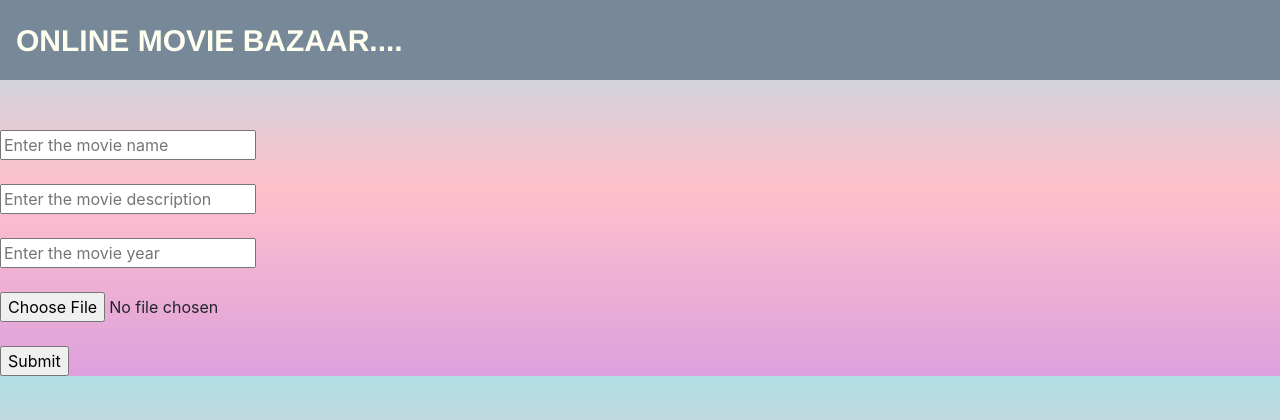
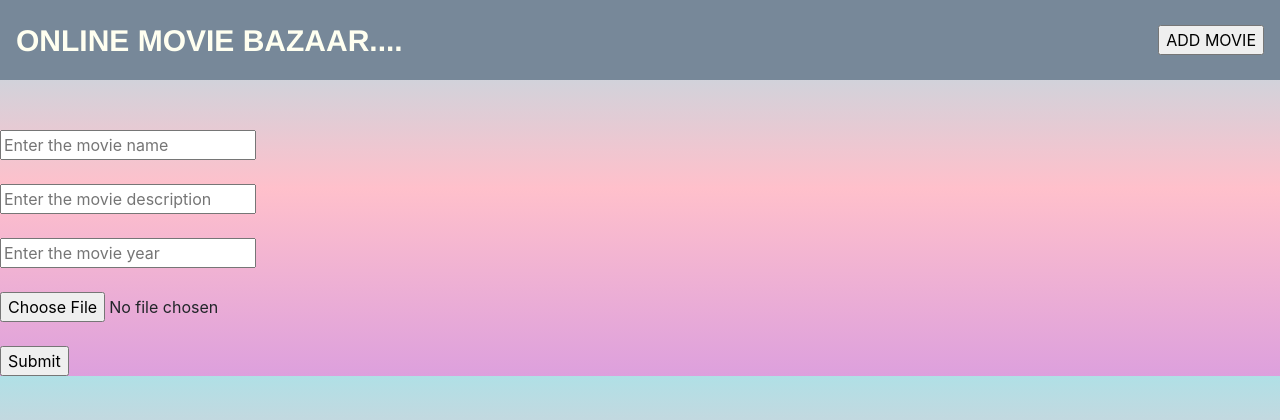
Before and after one commit to Aswin187/Movie-List, a Django app: page /add/ in a window 1280 px wide. Shown: the top 420 px of the page. Run offline with Django 4.2, Linux system fonts and the light colour scheme.

Commit message:
Update base.html
add ADDMOVIE button

```diff
--- a/Movie-List/webproject/templates/base.html
+++ b/Movie-List/webproject/templates/base.html
@@ -13,6 +13,9 @@
   <a class="navbar-brand" style="font-size:30px; font-weight:bold; font-family:Franklin Gothic Medium; color:Ivory" href="#">
 
       ONLINE MOVIE BAZAAR....</a>
+     <div>
+        <a href="/add/" class="btn-btn-light"><input type="submit" value="ADD MOVIE"></a>
+    </div>
 </nav>
 {% block body %}
 {% endblock %}
```
